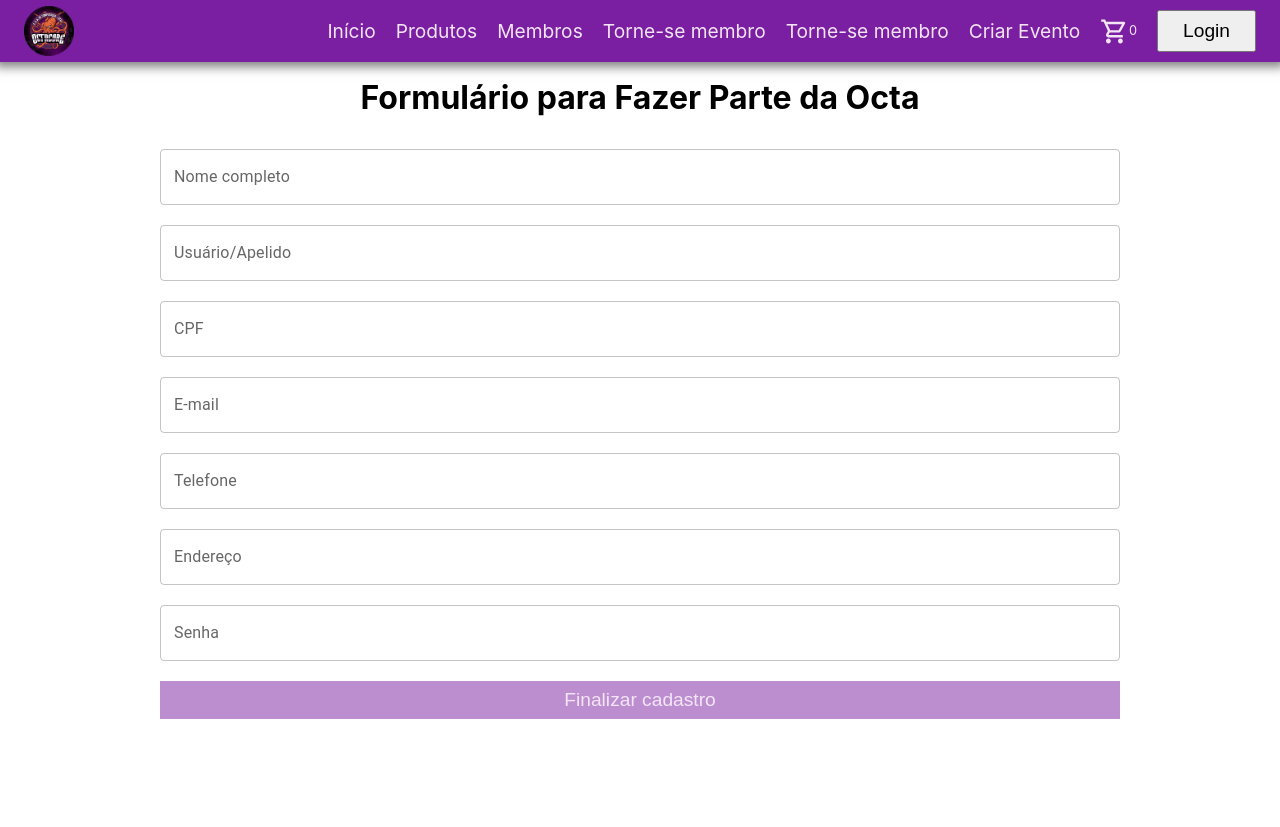
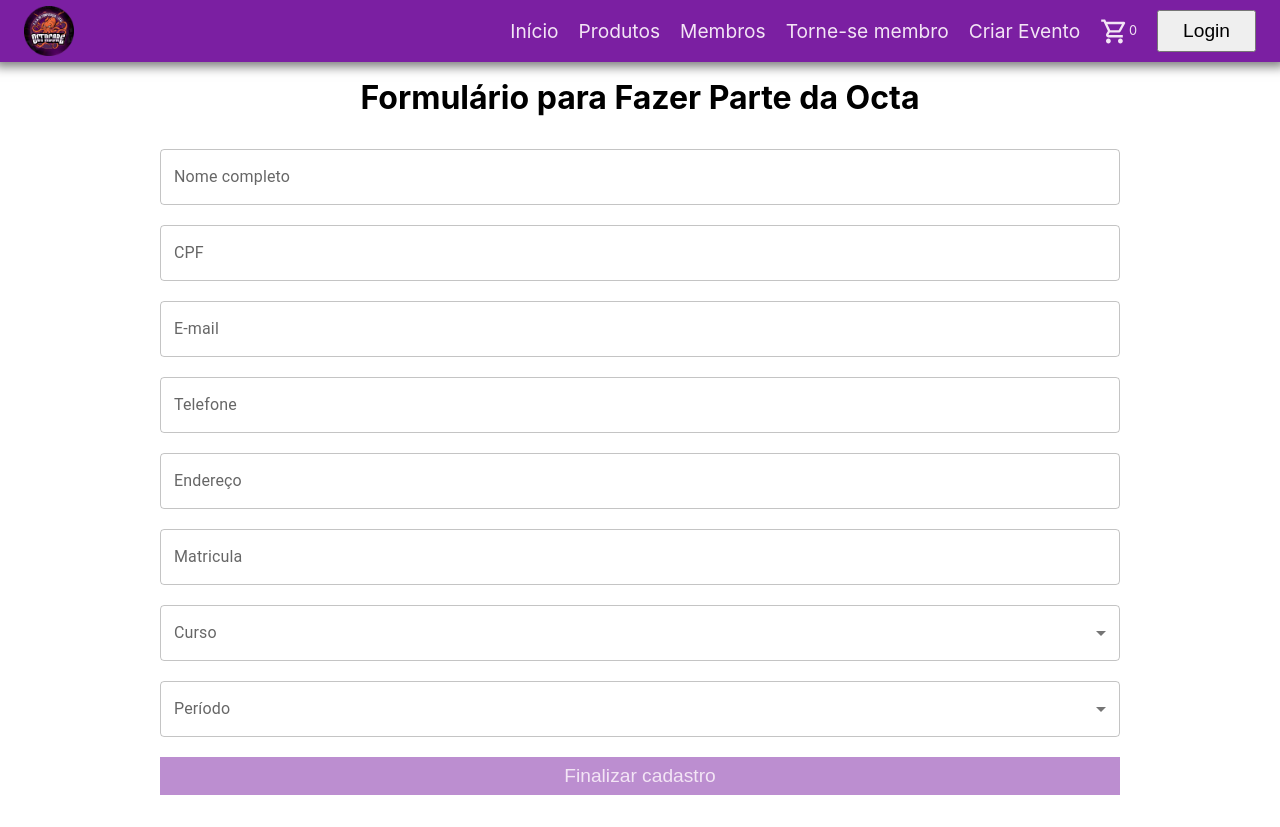
Before and after one commit to WilamisAviz15/Frontend-Atletica, a React (Create React App) app: page /torne-se-membro in a window 1280 px wide. Before the commit the page ends 800 px from the top, so only its background shows below. Built offline with nearby package versions, Linux system fonts and the light colour scheme.

Commit message:
feat: consume api from save members

```diff
--- a/src/components/header/index.tsx
+++ b/src/components/header/index.tsx
@@ -25,9 +25,6 @@ const Header = ({ children }: { children: JSX.Element }) => {
             <Link to="/torne-se-membro">Torne-se membro</Link>
           </li>
           <li>
-            <Link to="/torne-se-membro">Torne-se membro</Link>
-          </li>
-          <li>
             <Link to="/event-creation">Criar Evento</Link>
           </li>
           <li className={styles.cart}>
--- a/src/pages/members/interfaces/Member.interface.ts
+++ b/src/pages/members/interfaces/Member.interface.ts
@@ -1,11 +1,11 @@
 export interface MemberInterface {
   id?: string;
   nome: string;
-  username: string;
   cpf: string;
   email: string;
   telefone: string;
   endereco: string;
-  senha: string;
   matricula: string;
+  curso: string;
+  periodo: string;
 }
--- a/src/pages/members/members-form/index.tsx
+++ b/src/pages/members/members-form/index.tsx
@@ -2,30 +2,23 @@ import React, { useState } from "react";
 import TextField from "@mui/material/TextField";
 
 import styles from "./MembersForm.module.scss";
-import { registerId } from "../../../shared/util";
 import Button from "../../../components/Button";
 import { MemberInterface } from "../interfaces/Member.interface";
 import axios, { AxiosError } from "axios";
 import { environment } from "../../../environments/environment";
 import { CartToast } from "../../../components/snackbar";
 import { SnackbarInterface } from "../interfaces/Snackbar.interface";
+import { MenuItem } from "@mui/material";
+import { collegePeriod, course, initialForm } from "./options";
 
 const MembersForm = () => {
-  const initialForm: MemberInterface = {
-    nome: "",
-    username: "",
-    cpf: "",
-    email: "",
-    telefone: "",
-    endereco: "",
-    senha: "",
-    matricula: registerId(),
-  };
-
   const [form, setForm] = useState<MemberInterface>(initialForm);
   const [snackbar, setSnackbar] = useState<SnackbarInterface>({ isOpen: false, message: "", severity: "success" });
+  let selectedPeriod = "";
+  let selectedCourse = "";
   const handleInputChange = (event: React.ChangeEvent<HTMLInputElement | HTMLTextAreaElement>) => {
     const { name, value } = event.target;
+    console.log(name, value);
     setForm({
       ...form,
       [name]: value,
@@ -50,17 +43,14 @@ const MembersForm = () => {
 
   const createMember = async (e: React.FormEvent<HTMLFormElement>) => {
     e.preventDefault();
-    setForm((form) => ({
-      ...form,
-      matricula: registerId(),
-    }));
+    setForm(form);
 
     try {
-      const response = await axios.post(`${environment.api}/usuarios/`, form);
+      const response = await axios.post(`${environment.api}/inscricao/`, form);
       console.log(response);
       console.log(form);
       handleOpenSnackbar("Usuário cadastro com sucesso.", "success");
-    } catch (error) {
+    } catch (error: any) {
       if (error instanceof AxiosError) {
         handleOpenSnackbar(error.message, "error");
       }
@@ -72,12 +62,41 @@ const MembersForm = () => {
       <h1 className={styles.h1}>Formulário para Fazer Parte da Octa </h1>
       <form className={styles.form} onSubmit={createMember}>
         <TextField fullWidth name="nome" label="Nome completo" onChange={(v) => handleInputChange(v)} />
-        <TextField fullWidth name="username" label="Usuário/Apelido" onChange={(v) => handleInputChange(v)} />
         <TextField fullWidth name="cpf" label="CPF" onChange={(v) => handleInputChange(v)} />
         <TextField fullWidth name="email" label="E-mail" type="email" onChange={(v) => handleInputChange(v)} />
         <TextField fullWidth name="telefone" label="Telefone" onChange={(v) => handleInputChange(v)} />
         <TextField fullWidth name="endereco" label="Endereço" onChange={(v) => handleInputChange(v)} />
-        <TextField fullWidth name="senha" label="Senha" type="password" onChange={(v) => handleInputChange(v)} />
+        <TextField fullWidth name="matricula" label="Matricula" onChange={(v) => handleInputChange(v)} />
+        <TextField
+          id="curso"
+          name="curso"
+          fullWidth
+          select
+          label="Curso"
+          value={selectedCourse}
+          onChange={(v) => handleInputChange(v)}
+        >
+          {course.map((option) => (
+            <MenuItem key={option} value={option?.toString()}>
+              {option}
+            </MenuItem>
+          ))}
+        </TextField>
+        <TextField
+          id="periodo"
+          name="periodo"
+          value={selectedPeriod}
+          fullWidth
+          select
+          label="Período"
+          onChange={(v) => handleInputChange(v)}
+        >
+          {collegePeriod.map((option) => (
+            <MenuItem key={option} value={option?.toString()}>
+              {option}
+            </MenuItem>
+          ))}
+        </TextField>
         <Button
           customStyles={{ backgroundColor: "#7b1fa2", color: "#f3e5f5", borderStyle: "none", width: "100%" }}
           text="Finalizar cadastro"
--- /dev/null
+++ b/src/pages/members/members-form/options.ts
@@ -0,0 +1,27 @@
+import { MemberInterface } from "../interfaces/Member.interface";
+
+const collegePeriod = [
+  "1º período",
+  "2º período",
+  "3º período",
+  "4º período",
+  "5º período",
+  "6º período",
+  "7º período",
+  "8º período",
+  "9º período",
+  "10º período",
+];
+const course = ["Ciência da Computação", "Engenharia da Computação"];
+const initialForm: MemberInterface = {
+  nome: "",
+  cpf: "",
+  email: "",
+  telefone: "",
+  endereco: "",
+  matricula: "",
+  curso: "",
+  periodo: "",
+};
+
+export { collegePeriod, course, initialForm };
```
